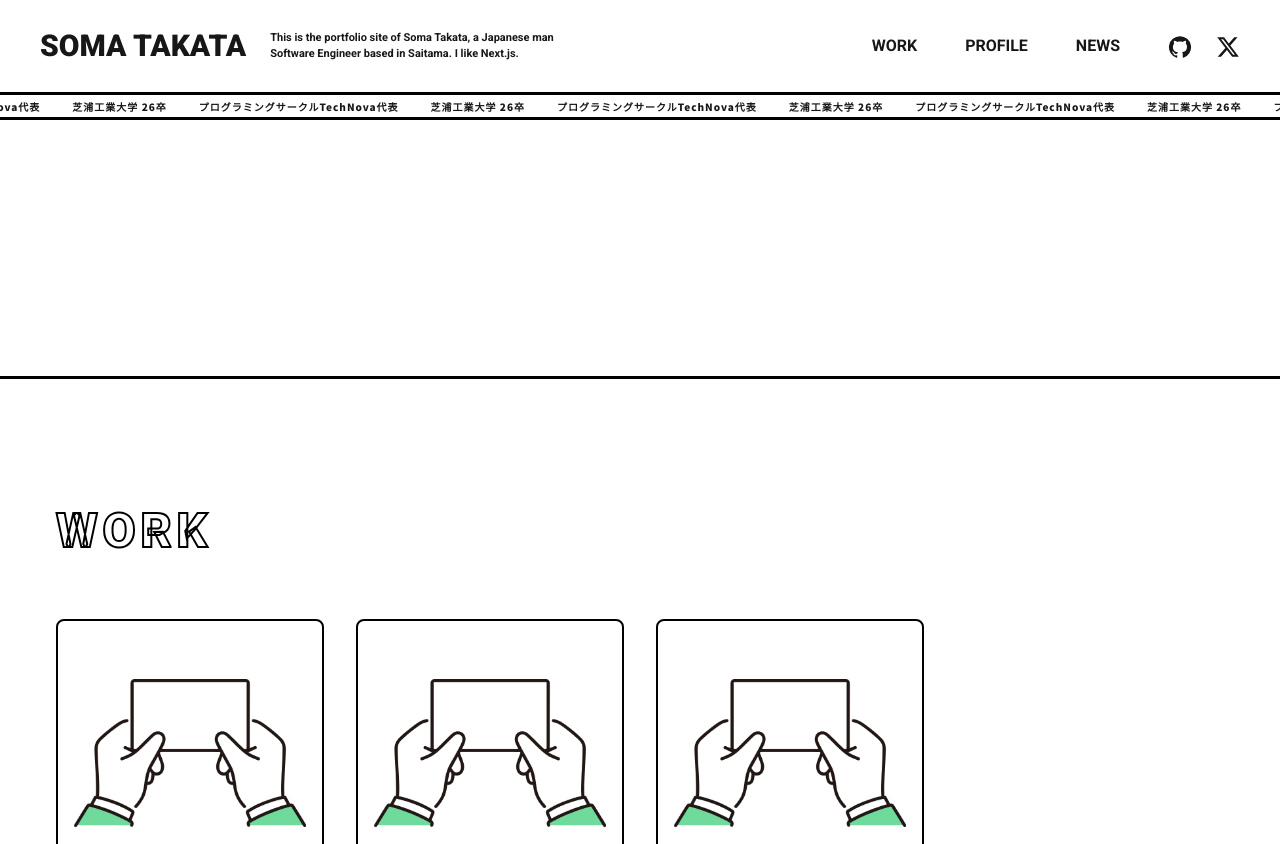
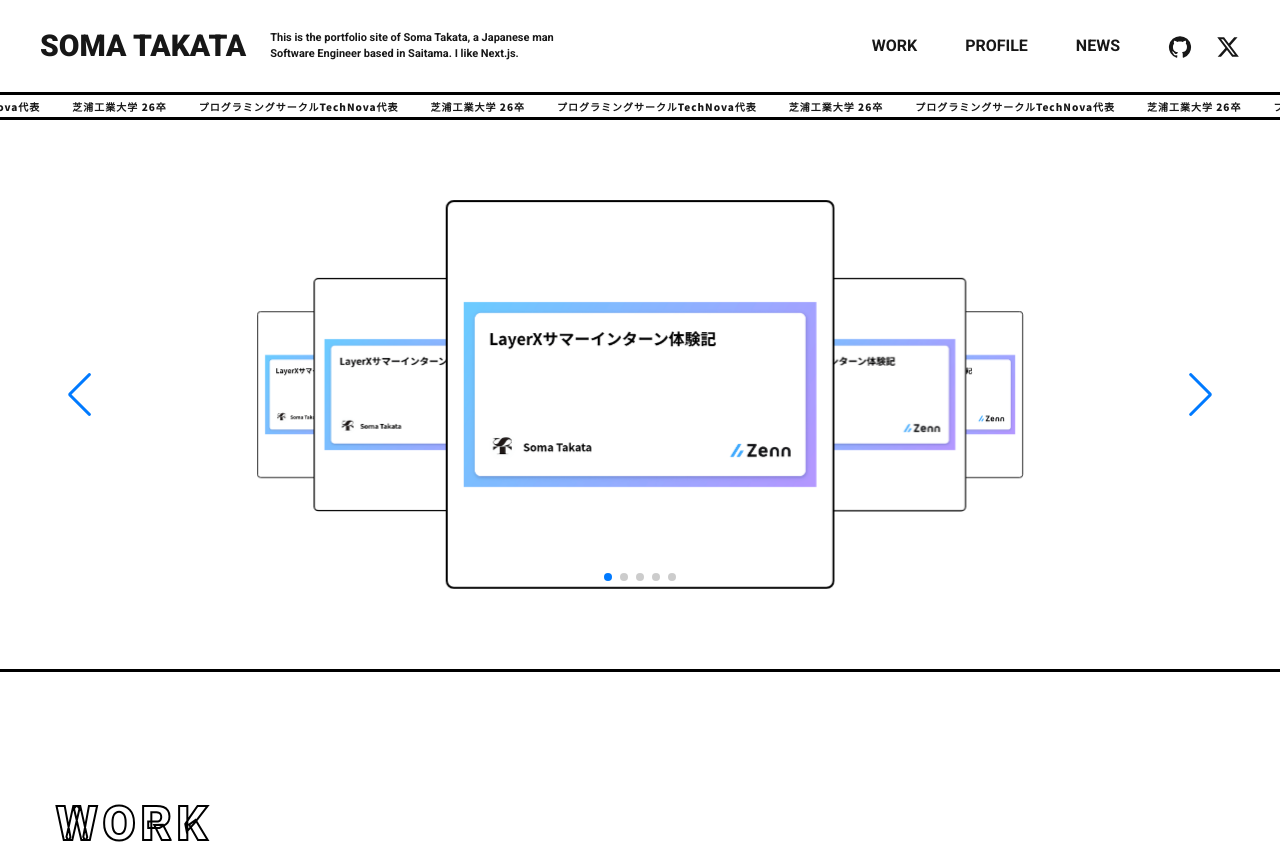
Before and after one commit to SomaTakata/shibayoko, a Next.js app: page / in a window 1280 px wide. Shown: the top 844 px of the page. Built offline with nearby package versions, Linux system fonts and the light colour scheme.

Commit message:
ImageSliderコンポーネントの追加

```diff
--- a/package.json
+++ b/package.json
@@ -17,7 +17,8 @@
     "@mui/material": "^6.1.1",
     "next": "14.2.13",
     "react": "^18",
-    "react-dom": "^18"
+    "react-dom": "^18",
+    "swiper": "^11.1.14"
   },
   "devDependencies": {
     "@types/node": "^20",
--- a/src/app/page.tsx
+++ b/src/app/page.tsx
@@ -1,5 +1,6 @@
 "use client"
 import ImageSection from "@/feature/components/ImageSection";
+import ImageSlider from "@/feature/components/ImageSlider";
 import LinkSection from "@/feature/components/LinkSection";
 import MarqueeText from "@/feature/components/MarqueeText";
 import NewsSection from "@/feature/components/NewsSection";
@@ -23,7 +24,9 @@
 
       {/* スペーサーセクション */}
       <section>
-        <div className="flex items-center justify-center px-14 py-32"></div>
+        <div className="flex items-center justify-center px-14 py-20">
+          <ImageSlider/>
+        </div>
       </section>
 
       <WorkSection />
--- /dev/null
+++ b/src/feature/components/ImageSlider.tsx
@@ -0,0 +1,97 @@
+import { Swiper, SwiperSlide } from 'swiper/react';  // SwiperとSwiperSlideをインポート
+import { EffectCoverflow, Pagination, Navigation } from 'swiper/modules';  // Swiper 11.x以降は/modulesからモジュールをインポート
+import 'swiper/css';  // Swiperのスタイル
+import 'swiper/css/pagination';  // ページネーションのスタイル
+import 'swiper/css/navigation';  // ナビゲーションのスタイル
+
+// Next.jsのImageコンポーネント
+import Image from 'next/image';
+
+const ImageSlider = () => {
+  // スライドに表示する画像のリスト
+  const slides = [
+    { src: '/news.png', alt: 'Flowers', title: 'Flowers', projectName: 'Project A' },
+    { src: '/news.png', alt: 'Rose', title: 'Rose', projectName: 'Project B' },
+    { src: '/news.png', alt: 'Lavender', title: 'Lavender', projectName: 'Project C' },
+    { src: '/news.png', alt: 'Pink Flowers', title: 'Pink Flowers', projectName: 'Project D' },
+    { src: '/news.png', alt: 'Red Rose', title: 'Red Rose', projectName: 'Project E' },
+  ];
+
+  return (
+    <div className="relative h-full overflow-x-hidden">
+      <Swiper
+        modules={[EffectCoverflow, Pagination, Navigation]}  // 使用するモジュールを指定
+        effect={'coverflow'}  // カバーフロー効果を適用
+        loop={true}  // 無限ループ
+        centeredSlides={true}  // 中央寄せにする
+        pagination={{
+          clickable: true,
+          el: '.swiper-pagination',  // カスタムクラスのページネーションをターゲット
+        }}
+        navigation={{
+          nextEl: '.swiper-button-next',
+          prevEl: '.swiper-button-prev',
+        }}
+        grabCursor={true}  // カーソルを掴むような見た目にする
+        coverflowEffect={{
+          rotate: 0,
+          stretch: 5,
+          depth: 100,
+          modifier: 8,
+          slideShadows: false,
+        }}
+        // slidesPerViewはデバイスに応じて変わる
+        breakpoints={{
+          // モバイル（640px以下）
+          640: {
+            slidesPerView: 1,
+          },
+          // タブレット（768px以上）
+          768: {
+            slidesPerView: 2,
+          },
+          // デスクトップ（1024px以上）
+          1024: {
+            slidesPerView: 3,
+          },
+        }}
+        className="relative"
+      >
+        {slides.map((slide, index) => (
+          <SwiperSlide key={index}>
+            {/* カードの画像部分 */}
+            <div className="flex aspect-square items-center justify-center rounded-lg border-2 border-black bg-white p-4">
+              <div className="relative size-full">
+                <Image
+                  src={slide.src}  // 画像ソース
+                  alt={`${slide.title} - ${slide.projectName}`}  // 代替テキスト
+                  fill  // `fill`を使って親要素いっぱいに広がる
+                  className="rounded-lg object-contain"  // 画像を親要素に収めてスタイルを適用
+                />
+              </div>
+            </div>
+          </SwiperSlide>
+        ))}
+      </Swiper>
+
+      {/* カスタムナビゲーションボタン（左: Prev） */}
+      <div className="absolute inset-y-0 left-0 z-10 hidden items-center lg:flex">
+        <button className="swiper-button-prev transition-all duration-300 hover:scale-125">
+          {/* ここにアイコンを追加 */}
+        </button>
+      </div>
+
+      {/* カスタムナビゲーションボタン（右: Next） */}
+      <div className="absolute inset-y-0 right-0 z-10 flex hidden items-center lg:flex">
+        <button className="swiper-button-next transition-all duration-300 hover:scale-125">
+          {/* ここにアイコンを追加 */}
+        </button>
+      </div>
+
+      {/* ページネーション */}
+      <div className="swiper-pagination absolute bottom-4 z-10 flex justify-center lg:flex"></div>
+    </div>
+  );
+};
+
+export default ImageSlider;
```
Also changed, not shown: 1 other file (tests, documents, lock files or other folders).
